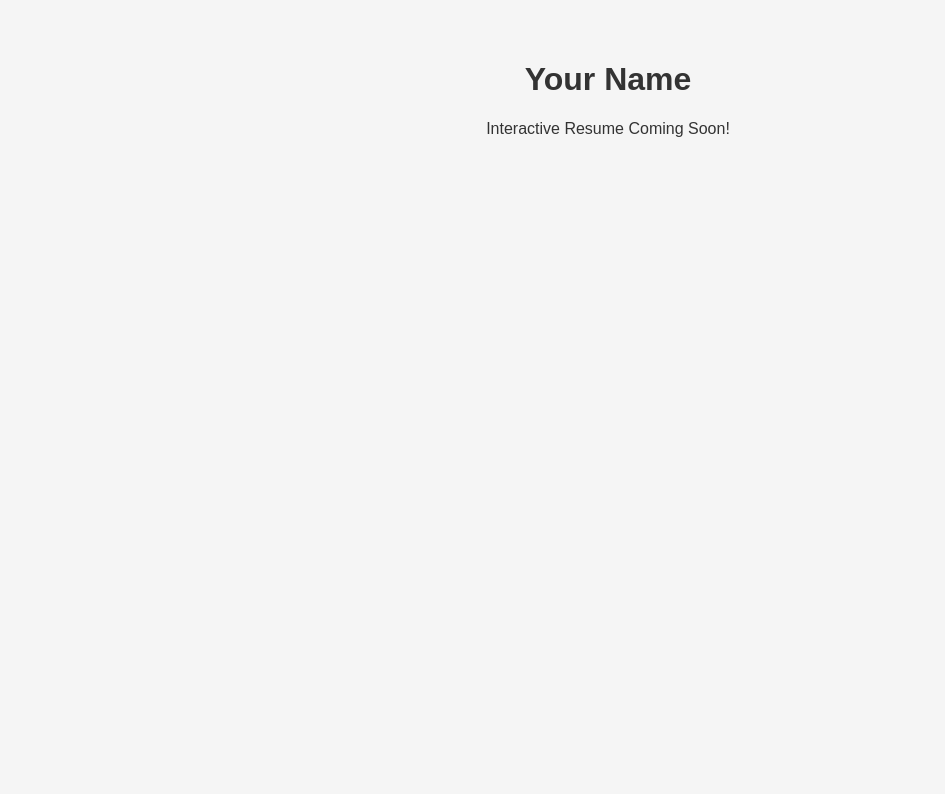
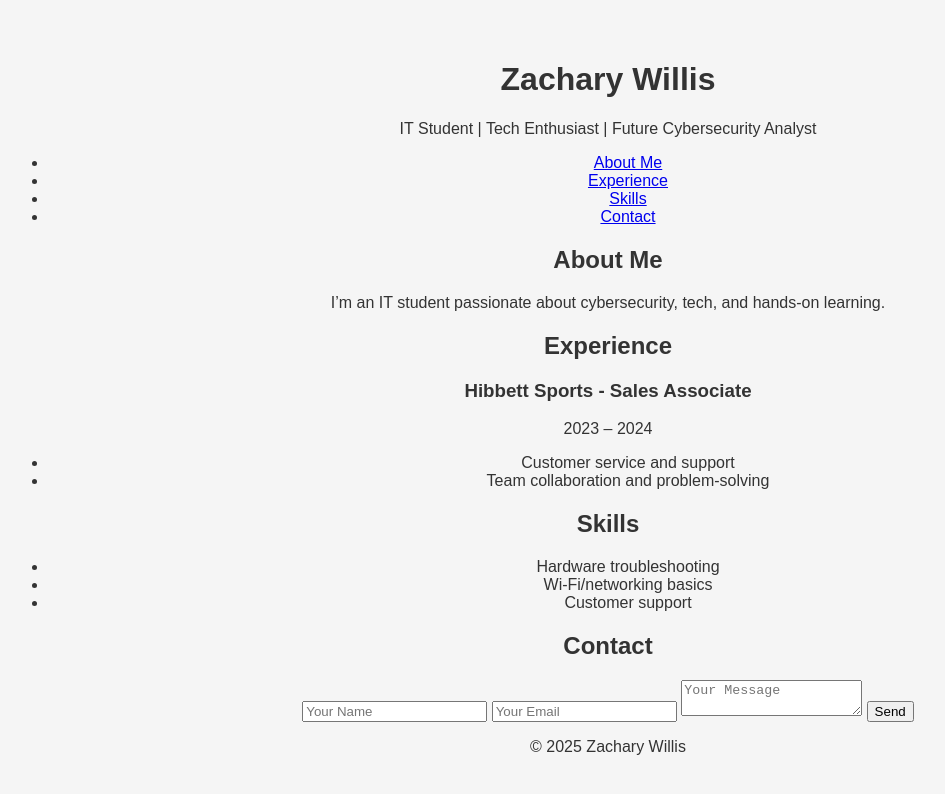
Before and after one commit to Zachary-Willis/interactive-resume, a plain HTML site: page index.html in a window 1280 px wide. Shown: the whole page, without its empty margins (32-977 px from the left). Drawn offline with Linux system fonts and the light colour scheme.

Commit message:
Update index.html

```diff
--- a/index.html
+++ b/index.html
@@ -3,12 +3,64 @@
 <head>
   <meta charset="UTF-8" />
   <meta name="viewport" content="width=device-width, initial-scale=1.0"/>
-  <title>Your Name | Resume</title>
+  <title>Zachary Willis | Interactive Resume</title>
   <link rel="stylesheet" href="style.css" />
 </head>
 <body>
-  <h1>Your Name</h1>
-  <p>Interactive Resume Coming Soon!</p>
+  <header>
+    <h1>Zachary Willis</h1>
+    <p>IT Student | Tech Enthusiast | Future Cybersecurity Analyst</p>
+  </header>
+
+  <nav>
+    <ul>
+      <li><a href="#about">About Me</a></li>
+      <li><a href="#experience">Experience</a></li>
+      <li><a href="#skills">Skills</a></li>
+      <li><a href="#contact">Contact</a></li>
+    </ul>
+  </nav>
+
+  <section id="about">
+    <h2>About Me</h2>
+    <p>I’m an IT student passionate about cybersecurity, tech, and hands-on learning.</p>
+  </section>
+
+  <section id="experience">
+    <h2>Experience</h2>
+    <div class="card">
+      <h3>Hibbett Sports - Sales Associate</h3>
+      <p>2023 – 2024</p>
+      <ul>
+        <li>Customer service and support</li>
+        <li>Team collaboration and problem-solving</li>
+      </ul>
+    </div>
+  </section>
+
+  <section id="skills">
+    <h2>Skills</h2>
+    <ul>
+      <li>Hardware troubleshooting</li>
+      <li>Wi-Fi/networking basics</li>
+      <li>Customer support</li>
+    </ul>
+  </section>
+
+  <section id="contact">
+    <h2>Contact</h2>
+    <form id="contactForm">
+      <input type="text" placeholder="Your Name" required />
+      <input type="email" placeholder="Your Email" required />
+      <textarea placeholder="Your Message"></textarea>
+      <button type="submit">Send</button>
+    </form>
+  </section>
+
+  <footer>
+    <p>© 2025 Zachary Willis</p>
+  </footer>
+
   <script src="script.js"></script>
 </body>
 </html>
```
